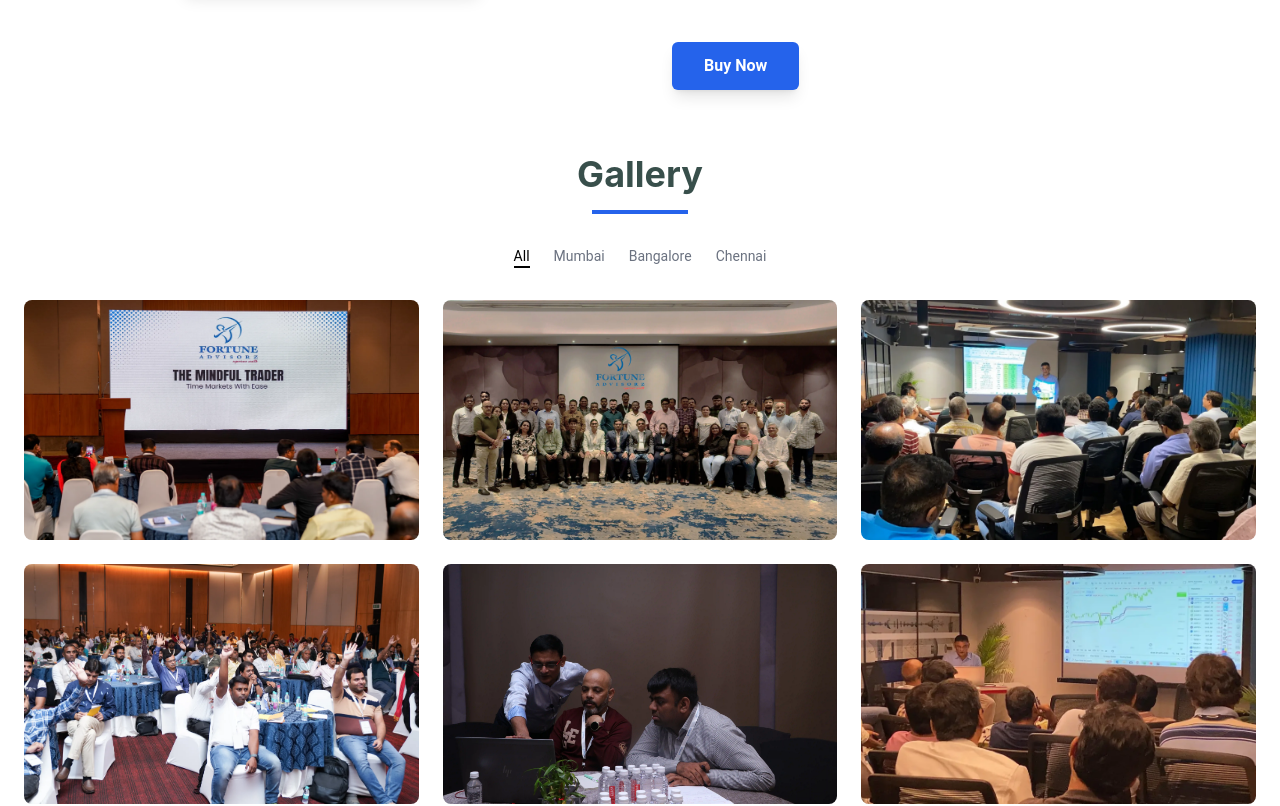
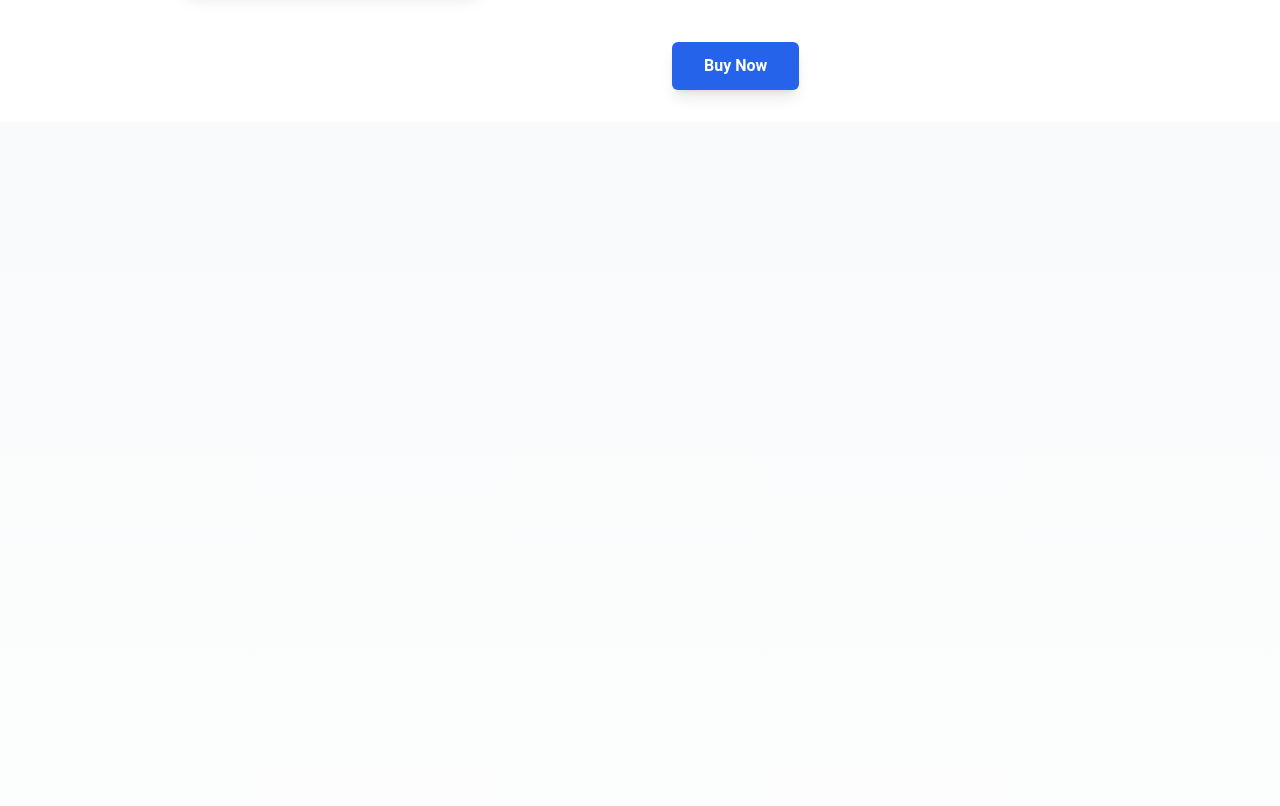
Before and after one commit to Sarvesh-24/FortuneWeb, a React (Create React App) app: page / in a window 1280 px wide. Shown: the part 3620-4426 px from the top of the page. Built offline with nearby package versions, Linux system fonts and the light colour scheme.

Commit message:
Event added

```diff
--- a/src/App.js
+++ b/src/App.js
@@ -65,7 +65,7 @@ import Team from "./components/Team";
 import FAQ from "./components/FAQ";
 import Footer from "./components/Footer";
 import Contact from "./components/Contact.js";
-
+import Event from "./components/Event.js";
 
 
 // Individual Pages
@@ -117,6 +117,7 @@ const App = () => {
               <Program />
               <Services />
               <Book />
+              <Event />
               {/* <Feedback /> */}
               <Gallery />
               <Team />
```
